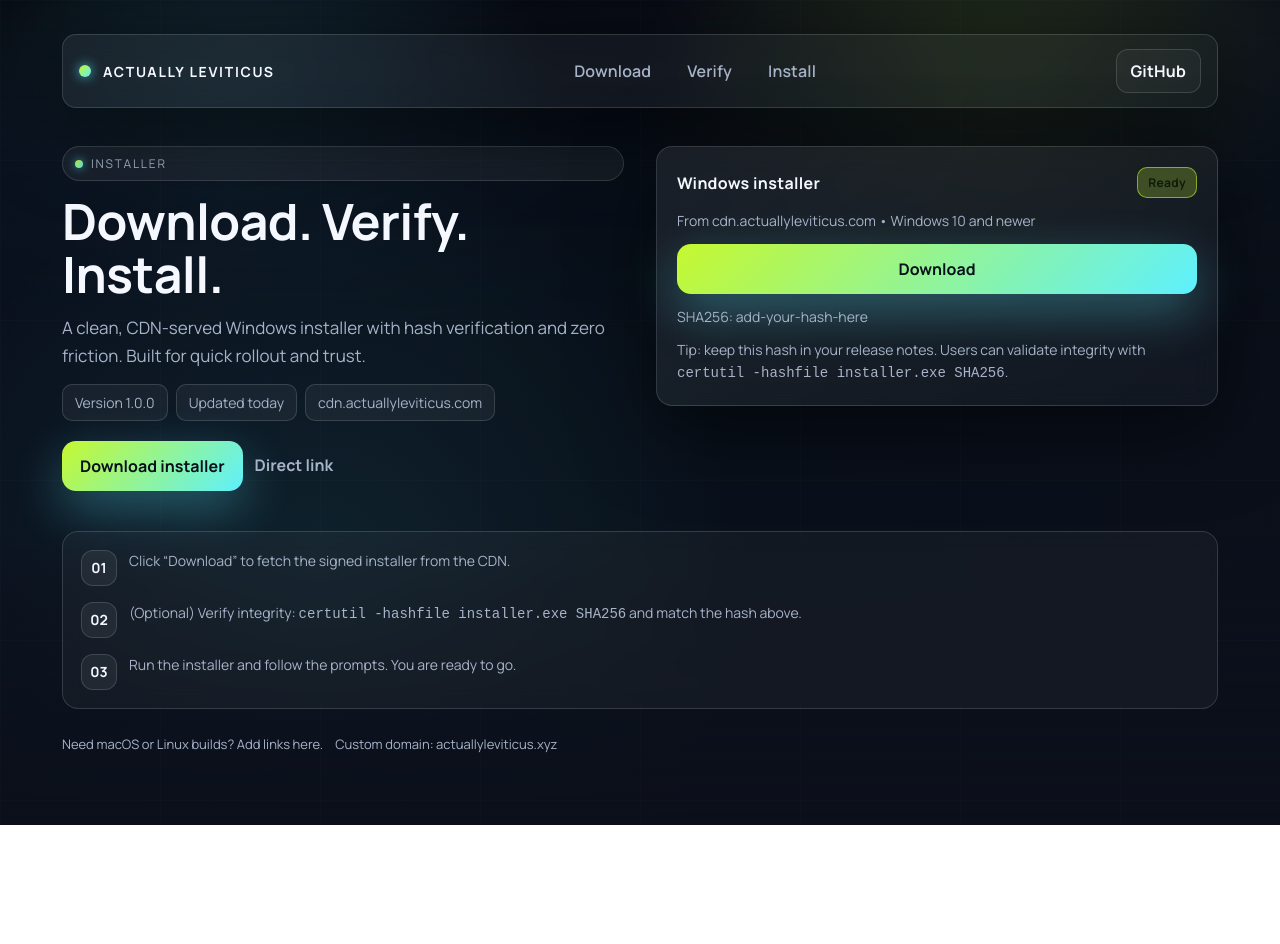
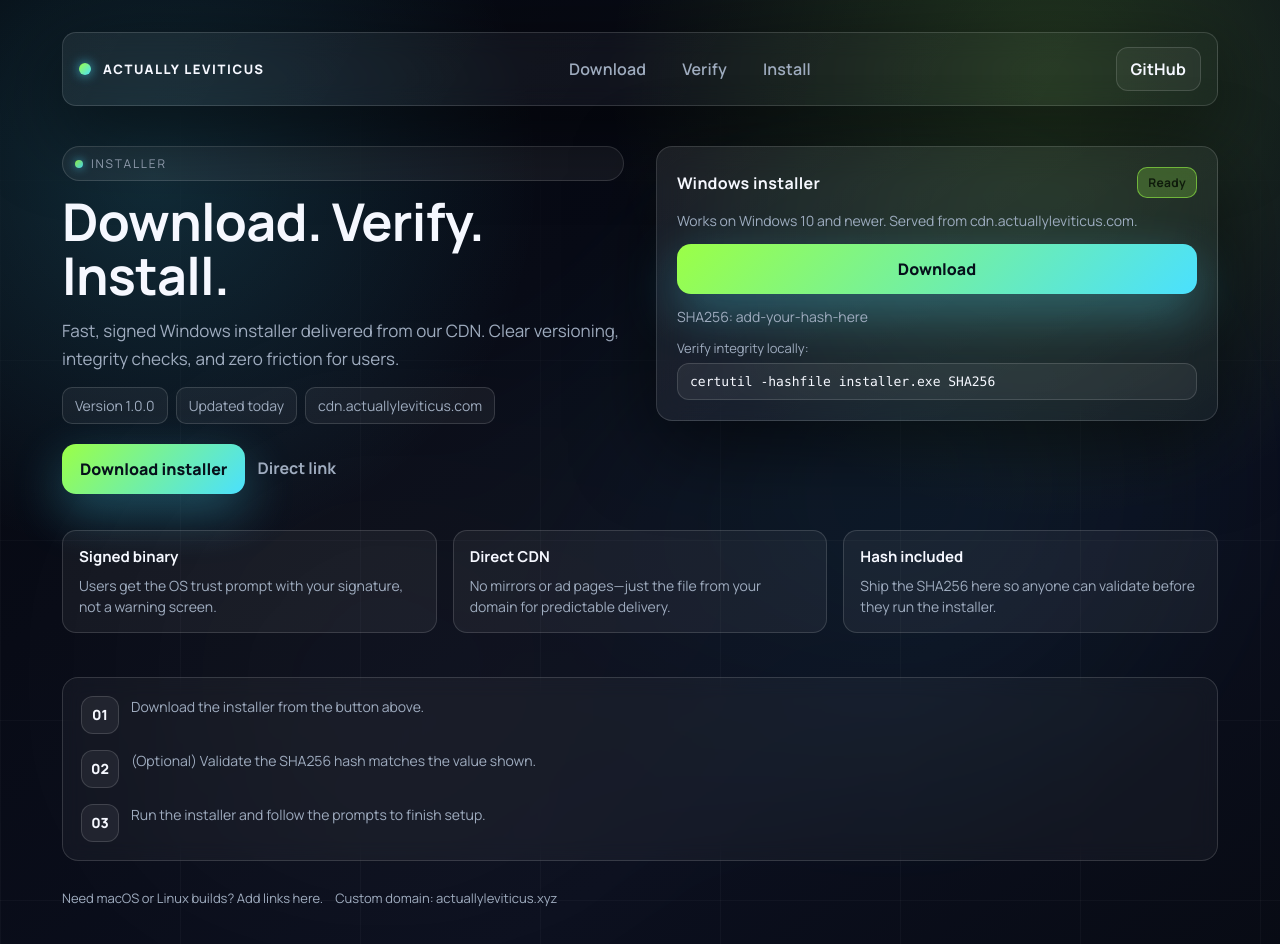
Before and after one commit to RealLeviticus/actuallyleviticus.xyz, a plain HTML site: page index.html in a window 1280 px wide. Before the commit the page ends 825 px from the top, so only its background shows below. Drawn offline with Linux system fonts and the light colour scheme.

Commit message:
Rewrite download page with new layout

```diff
--- a/index.html
+++ b/index.html
@@ -5,15 +5,16 @@
   <meta name="viewport" content="width=device-width, initial-scale=1.0">
   <title>Actually Leviticus · Download</title>
   <link rel="preconnect" href="https://fonts.gstatic.com" crossorigin>
-  <link href="https://fonts.googleapis.com/css2?family=Manrope:wght@400;500;600;700&display=swap" rel="stylesheet">
+  <link href="https://fonts.googleapis.com/css2?family=Manrope:wght@400;500;600;700;800&display=swap" rel="stylesheet">
   <style>
     :root {
-      --bg: #06080f;
+      --bg: #05070e;
+      --bg-2: #0b0f1e;
       --ink: #f6f8ff;
-      --muted: #a7b3c8;
-      --accent: #c6f82f;
-      --accent-2: #5ef0ff;
-      --card: rgba(255, 255, 255, 0.06);
+      --muted: #9facbf;
+      --accent: #9bff46;
+      --accent-2: #4ae0ff;
+      --panel: rgba(255, 255, 255, 0.06);
       --border: rgba(255, 255, 255, 0.14);
       --shadow: 0 24px 80px rgba(0, 0, 0, 0.55);
     }
@@ -25,24 +26,25 @@
       font-family: "Manrope", "Helvetica Neue", Arial, sans-serif;
       color: var(--ink);
       background:
-        radial-gradient(circle at 18% 22%, rgba(94, 240, 255, 0.18), transparent 28%),
-        radial-gradient(circle at 78% 16%, rgba(198, 248, 47, 0.16), transparent 30%),
-        linear-gradient(140deg, #06080f 0%, #0b0f1b 60%, #0a0e18 100%);
+        radial-gradient(circle at 12% 18%, rgba(74, 224, 255, 0.16), transparent 28%),
+        radial-gradient(circle at 82% 8%, rgba(155, 255, 70, 0.18), transparent 32%),
+        linear-gradient(145deg, var(--bg) 0%, var(--bg-2) 70%, #080b14 100%);
       min-height: 100vh;
-      overflow: hidden;
+      overflow-x: hidden;
       position: relative;
     }
 
-    .mountains {
+    body::before {
+      content: "";
       position: absolute;
       inset: 0;
       background:
-        linear-gradient(to top, #0b0f1a 0%, rgba(11, 15, 26, 0.4) 28%, transparent 36%),
-        radial-gradient(circle at 25% 70%, rgba(94, 240, 255, 0.08), transparent 38%),
-        linear-gradient(120deg, #0a111f 0%, #08101a 45%, #0b0f1a 100%);
-      mask-image: linear-gradient(to bottom, rgba(0,0,0,0) 0%, rgba(0,0,0,0.8) 22%, rgba(0,0,0,1) 42%, rgba(0,0,0,1) 100%);
+        radial-gradient(circle at 30% 70%, rgba(255, 255, 255, 0.04), transparent 38%),
+        radial-gradient(circle at 70% 50%, rgba(74, 224, 255, 0.08), transparent 40%);
+      opacity: 0.9;
+      filter: blur(60px);
+      pointer-events: none;
       z-index: 0;
-      pointer-events: none;
     }
 
     .grid-lines {
@@ -51,56 +53,57 @@
       background-image:
         linear-gradient(rgba(255, 255, 255, 0.03) 1px, transparent 1px),
         linear-gradient(90deg, rgba(255, 255, 255, 0.03) 1px, transparent 1px);
-      background-size: 160px 160px;
-      opacity: 0.5;
+      background-size: 180px 180px;
+      mask-image: linear-gradient(to bottom, transparent 0%, rgba(0,0,0,0.4) 25%, rgba(0,0,0,0.8) 50%, rgba(0,0,0,1) 100%);
       z-index: 1;
       pointer-events: none;
     }
 
-    .shell {
+    .page {
       position: relative;
       z-index: 2;
       max-width: 1200px;
       margin: 0 auto;
-      padding: 34px 22px 72px;
+      padding: 32px 22px 64px;
     }
 
     header {
-      display: flex;
+      display: grid;
+      grid-template-columns: auto 1fr auto;
       align-items: center;
-      justify-content: space-between;
-      gap: 16px;
+      gap: 14px;
       padding: 14px 16px;
       border: 1px solid var(--border);
       border-radius: 14px;
-      background: linear-gradient(120deg, rgba(255, 255, 255, 0.06), rgba(255, 255, 255, 0.03));
+      background: linear-gradient(120deg, rgba(255, 255, 255, 0.06), rgba(255, 255, 255, 0.02));
       backdrop-filter: blur(12px);
       -webkit-backdrop-filter: blur(12px);
       box-shadow: var(--shadow);
     }
 
-    .logo {
-      display: flex;
+    .brand {
+      display: inline-flex;
       align-items: center;
       gap: 12px;
-      font-weight: 700;
+      font-weight: 800;
       letter-spacing: 0.12em;
       text-transform: uppercase;
-      font-size: 14px;
+      font-size: 13px;
     }
 
-    .logo-dot {
+    .brand-dot {
       width: 12px;
       height: 12px;
       border-radius: 50%;
       background: linear-gradient(135deg, var(--accent) 0%, var(--accent-2) 100%);
-      box-shadow: 0 0 12px rgba(94, 240, 255, 0.8);
+      box-shadow: 0 0 12px rgba(74, 224, 255, 0.8);
     }
 
     nav {
       display: flex;
       gap: 10px;
-      align-items: center;
+      justify-content: center;
+      flex-wrap: wrap;
     }
 
     nav a {
@@ -109,9 +112,9 @@
       padding: 8px 12px;
       border-radius: 10px;
       border: 1px solid transparent;
-      transition: color 120ms ease, border 120ms ease, transform 120ms ease;
       font-weight: 600;
       letter-spacing: 0.01em;
+      transition: color 120ms ease, border 120ms ease, transform 120ms ease;
     }
 
     nav a:hover {
@@ -124,7 +127,7 @@
       border: 1px solid var(--border);
       border-radius: 12px;
       padding: 10px 14px;
-      background: rgba(255, 255, 255, 0.04);
+      background: rgba(255, 255, 255, 0.05);
       color: var(--ink);
       text-decoration: none;
       font-weight: 700;
@@ -140,9 +143,9 @@
 
     .hero {
       display: grid;
-      grid-template-columns: repeat(auto-fit, minmax(320px, 1fr));
+      grid-template-columns: repeat(auto-fit, minmax(340px, 1fr));
       gap: 32px;
-      margin-top: 38px;
+      margin-top: 40px;
       align-items: start;
     }
 
@@ -171,14 +174,14 @@
       height: 8px;
       border-radius: 50%;
       background: linear-gradient(135deg, var(--accent), var(--accent-2));
-      box-shadow: 0 0 10px rgba(94, 240, 255, 0.75);
+      box-shadow: 0 0 10px rgba(74, 224, 255, 0.75);
     }
 
     h1 {
       margin: 0;
-      font-size: clamp(34px, 5vw, 50px);
-      line-height: 1.05;
-      letter-spacing: -0.6px;
+      font-size: clamp(34px, 5vw, 52px);
+      line-height: 1.04;
+      letter-spacing: -0.7px;
     }
 
     .lead {
@@ -186,7 +189,7 @@
       color: var(--muted);
       font-size: 17px;
       line-height: 1.65;
-      max-width: 600px;
+      max-width: 620px;
     }
 
     .meta-row {
@@ -225,19 +228,19 @@
       align-items: center;
       justify-content: center;
       gap: 10px;
-      box-shadow: 0 18px 50px rgba(94, 240, 255, 0.32);
+      box-shadow: 0 18px 50px rgba(74, 224, 255, 0.32);
       transition: transform 140ms ease, box-shadow 140ms ease, filter 140ms ease;
     }
 
     .button:hover {
       transform: translateY(-1px);
-      box-shadow: 0 22px 58px rgba(94, 240, 255, 0.42);
+      box-shadow: 0 22px 58px rgba(74, 224, 255, 0.42);
       filter: brightness(1.02);
     }
 
     .button:active {
       transform: translateY(0);
-      box-shadow: 0 12px 32px rgba(94, 240, 255, 0.35);
+      box-shadow: 0 12px 32px rgba(74, 224, 255, 0.35);
     }
 
     .secondary {
@@ -279,9 +282,9 @@
       font-size: 12px;
       padding: 6px 10px;
       border-radius: 10px;
-      border: 1px solid rgba(198, 248, 47, 0.55);
+      border: 1px solid rgba(155, 255, 70, 0.55);
       color: #0f1b0c;
-      background: rgba(198, 248, 47, 0.22);
+      background: rgba(155, 255, 70, 0.22);
       font-weight: 700;
     }
 
@@ -291,8 +294,51 @@
       line-height: 1.55;
     }
 
+    .verify {
+      display: grid;
+      gap: 6px;
+      font-size: 13px;
+      color: var(--muted);
+    }
+
+    .code {
+      display: inline-block;
+      padding: 10px 12px;
+      border-radius: 12px;
+      border: 1px solid var(--border);
+      background: rgba(255, 255, 255, 0.06);
+      font-family: "SFMono-Regular", Consolas, "Liberation Mono", Menlo, monospace;
+      font-size: 13px;
+      color: var(--ink);
+      white-space: nowrap;
+    }
+
+    .features {
+      margin-top: 36px;
+      display: grid;
+      grid-template-columns: repeat(auto-fit, minmax(240px, 1fr));
+      gap: 16px;
+    }
+
+    .feature {
+      border: 1px solid var(--border);
+      border-radius: 14px;
+      padding: 14px 16px;
+      background: rgba(255, 255, 255, 0.05);
+      color: var(--muted);
+      font-size: 14px;
+      line-height: 1.55;
+    }
+
+    .feature strong {
+      display: block;
+      color: var(--ink);
+      margin-bottom: 6px;
+      font-size: 15px;
+    }
+
     .timeline {
-      margin-top: 40px;
+      margin-top: 44px;
       border: 1px solid var(--border);
       border-radius: 16px;
       padding: 18px;
@@ -314,8 +360,8 @@
     }
 
     .step .num {
-      width: 36px;
-      height: 36px;
+      width: 38px;
+      height: 38px;
       border-radius: 12px;
       border: 1px solid var(--border);
       background: rgba(255, 255, 255, 0.06);
@@ -327,7 +373,7 @@
     }
 
     .footer {
-      margin-top: 26px;
+      margin-top: 28px;
       color: var(--muted);
       font-size: 13px;
       display: flex;
@@ -337,12 +383,11 @@
 
     @media (max-width: 720px) {
       header {
-        flex-direction: column;
+        grid-template-columns: 1fr;
         align-items: flex-start;
       }
       nav {
-        width: 100%;
-        flex-wrap: wrap;
+        justify-content: flex-start;
       }
       .hero {
         margin-top: 28px;
@@ -350,17 +395,19 @@
       .card {
         padding: 18px;
       }
+      .code {
+        white-space: normal;
+      }
     }
   </style>
 </head>
 <body>
-  <div class="mountains" aria-hidden="true"></div>
   <div class="grid-lines" aria-hidden="true"></div>
 
-  <div class="shell">
+  <div class="page">
     <header>
-      <div class="logo">
-        <span class="logo-dot" aria-hidden="true"></span>
+      <div class="brand">
+        <span class="brand-dot" aria-hidden="true"></span>
         <span>Actually Leviticus</span>
       </div>
       <nav>
@@ -375,7 +422,7 @@
       <section class="intro">
         <span class="tag">Installer</span>
         <h1>Download. Verify. Install.</h1>
-        <p class="lead">A clean, CDN-served Windows installer with hash verification and zero friction. Built for quick rollout and trust.</p>
+        <p class="lead">Fast, signed Windows installer delivered from our CDN. Clear versioning, integrity checks, and zero friction for users.</p>
         <div class="meta-row">
           <span class="meta-chip">Version 1.0.0</span>
           <span class="meta-chip">Updated today</span>
@@ -392,25 +439,43 @@
           <span>Windows installer</span>
           <span class="badge">Ready</span>
         </div>
-        <div class="hash">From cdn.actuallyleviticus.com • Windows 10 and newer</div>
+        <div class="hash">Works on Windows 10 and newer. Served from cdn.actuallyleviticus.com.</div>
         <a class="button" href="https://cdn.actuallyleviticus.com/installer.exe">Download</a>
         <div class="hash">SHA256: add-your-hash-here</div>
-        <div class="hash">Tip: keep this hash in your release notes. Users can validate integrity with <code>certutil -hashfile installer.exe SHA256</code>.</div>
+        <div class="verify">
+          <span>Verify integrity locally:</span>
+          <span class="code">certutil -hashfile installer.exe SHA256</span>
+        </div>
       </section>
     </main>
+
+    <section class="features">
+      <div class="feature">
+        <strong>Signed binary</strong>
+        Users get the OS trust prompt with your signature, not a warning screen.
+      </div>
+      <div class="feature">
+        <strong>Direct CDN</strong>
+        No mirrors or ad pages—just the file from your domain for predictable delivery.
+      </div>
+      <div class="feature">
+        <strong>Hash included</strong>
+        Ship the SHA256 here so anyone can validate before they run the installer.
+      </div>
+    </section>
 
     <section class="timeline" id="install">
       <div class="step">
         <span class="num">01</span>
-        <span>Click “Download” to fetch the signed installer from the CDN.</span>
+        <span>Download the installer from the button above.</span>
       </div>
       <div class="step">
         <span class="num">02</span>
-        <span>(Optional) Verify integrity: <code>certutil -hashfile installer.exe SHA256</code> and match the hash above.</span>
+        <span>(Optional) Validate the SHA256 hash matches the value shown.</span>
       </div>
       <div class="step">
         <span class="num">03</span>
-        <span>Run the installer and follow the prompts. You are ready to go.</span>
+        <span>Run the installer and follow the prompts to finish setup.</span>
       </div>
     </section>
 
```
